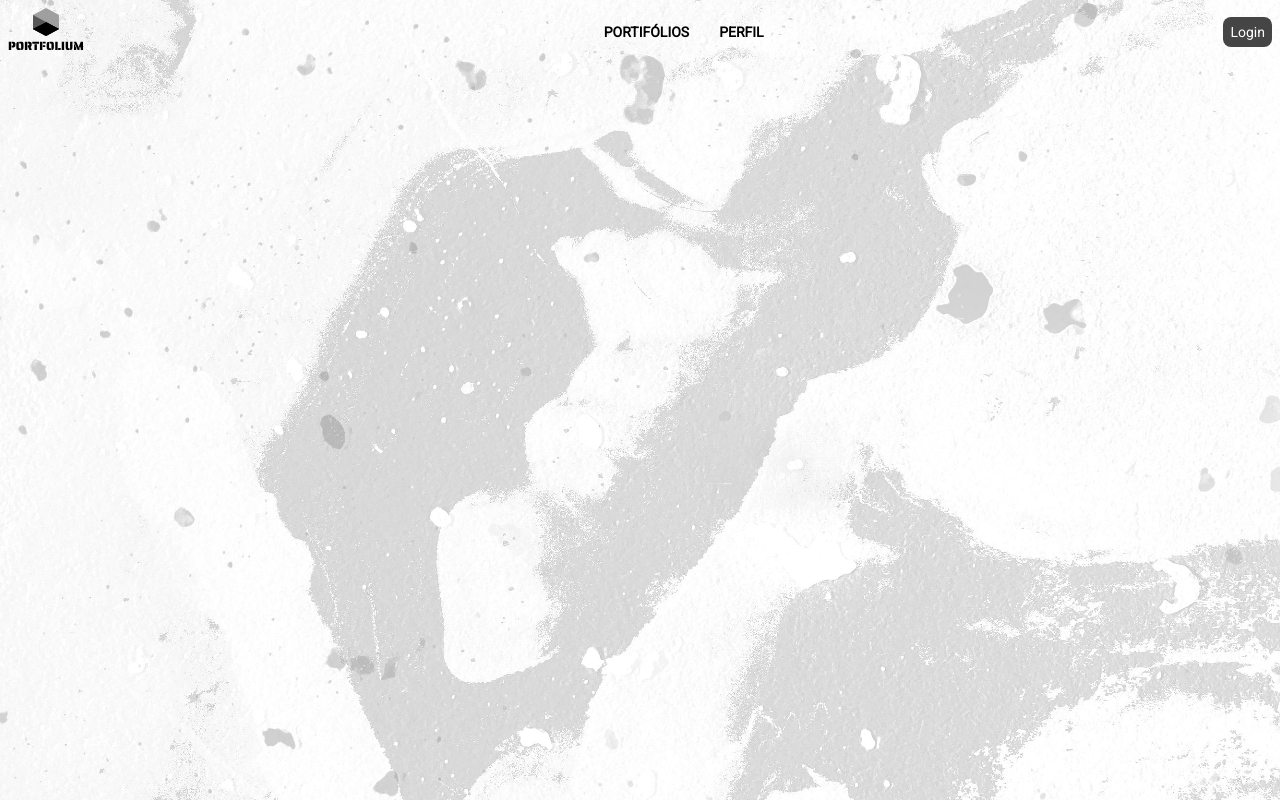
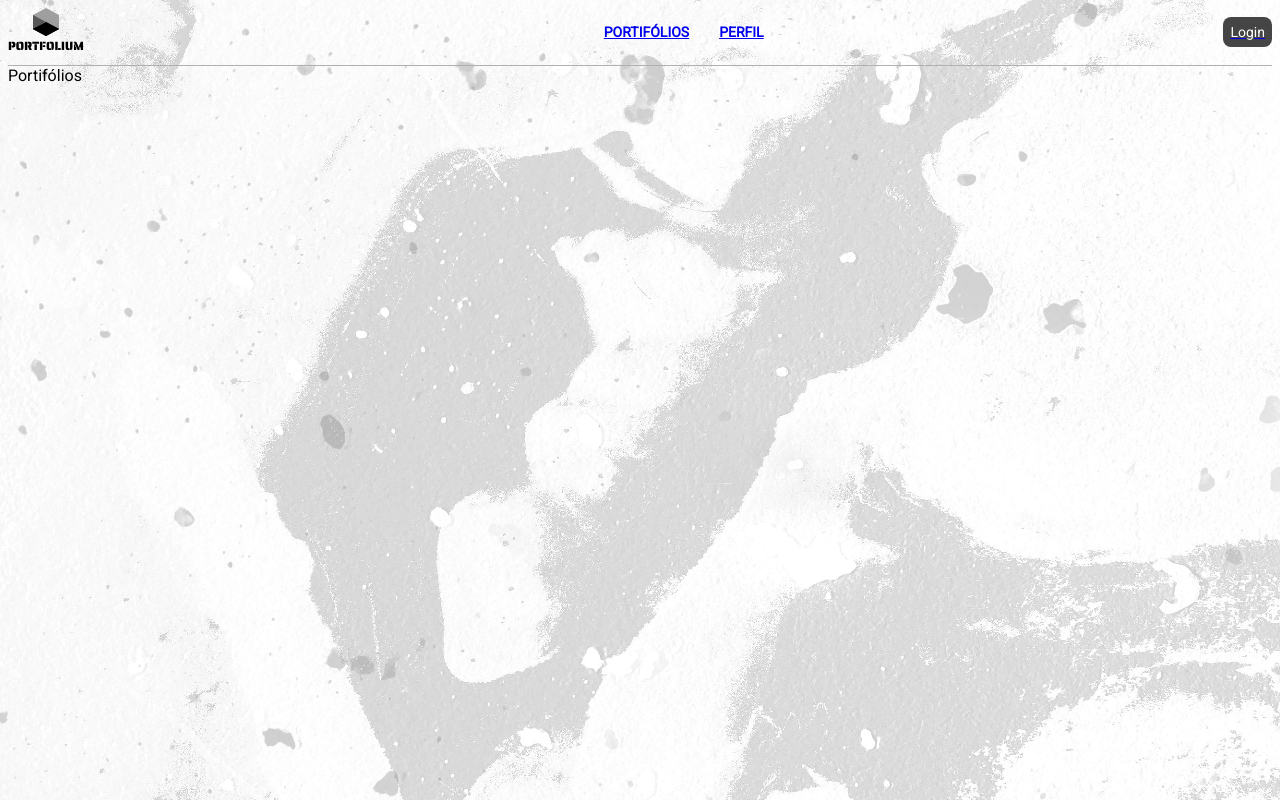
Before and after one commit to gphelipe1/portfolium_frontend, a React (Create React App) app in the folder frontend/: page / in a window 1280 px wide. Built offline with nearby package versions, Linux system fonts and the light colour scheme.

Commit message:
feature: add routing

```diff
--- a/frontend/src/App.js
+++ b/frontend/src/App.js
@@ -1,22 +1,43 @@
 import React from "react";
+import { BrowserRouter as Router, Link } from "react-router-dom";
+
+import Routes from "./routes";
 
 import Logo from "./assets/logo";
 import Button from "./components/Button";
+import Divider from "./components/Divider";
+
 import { Container, Header, Wrapper, Option, LogoWrapper } from "./styles";
 
 const App = () => {
-  return (
-    <Container>
-      <Header>
+  const renderHeader = () => (
+    <Header>
+      <Link to="/">
         <LogoWrapper>
           <Logo />
         </LogoWrapper>
-        <Wrapper>
+      </Link>
+      <Wrapper>
+        <Link to="/">
           <Option>PORTIFÓLIOS</Option>
+        </Link>
+        <Link to="/profile">
           <Option>PERFIL</Option>
-        </Wrapper>
+        </Link>
+      </Wrapper>
+      <Link to="/login">
         <Button>Login</Button>
-      </Header>
+      </Link>
+    </Header>
+  );
+
+  return (
+    <Container>
+      <Router>
+        {renderHeader()}
+        <Divider />
+        <Routes />
+      </Router>
     </Container>
   );
 };
--- a/frontend/src/index.js
+++ b/frontend/src/index.js
@@ -3,9 +3,4 @@ import ReactDOM from "react-dom";
 
 import App from "./App";
 
-ReactDOM.render(
-  <React.StrictMode>
-    <App />
-  </React.StrictMode>,
-  document.getElementById("root")
-);
+ReactDOM.render(<App />, document.getElementById("root"));
--- /dev/null
+++ b/frontend/src/pages/Login/index.js
@@ -0,0 +1,7 @@
+import React from "react";
+
+const Login = () => {
+  return <div>Login</div>;
+};
+
+export default Login;
--- /dev/null
+++ b/frontend/src/pages/Portifolios/index.js
@@ -0,0 +1,7 @@
+import React from "react";
+
+const Portifolio = () => {
+  return <div>Portifólios</div>;
+};
+
+export default Portifolio;
--- /dev/null
+++ b/frontend/src/pages/Profile/index.js
@@ -0,0 +1,7 @@
+import React from "react";
+
+const Profile = () => {
+  return <div>Perfil</div>;
+};
+
+export default Profile;
--- a/frontend/src/routes.js
+++ b/frontend/src/routes.js
@@ -1,19 +1,18 @@
-import React from 'react'
-import {Route, Switch, HashRouter} from 'react-router-dom';
-import Register from './pages/Register/register.js';
-import Login from './pages/Logon/login.js';
-import Home from './pages/Home/home.js';
+import React from "react";
+import { Route, Switch } from "react-router-dom";
 
-function Rotas(){
-    return(
-        <HashRouter>
-            <Switch>
-                <Route path="/" exact component={Home} />
-                <Route path="/login" component={Login}/>
-                <Route path="/register" component={Register}/>
-            </Switch>
-        </HashRouter>
-    );
-}
+import Login from "./pages/Login";
+import Portifolio from "./pages/Portifolios";
+import Profile from "./pages/Profile";
+
+const Rotas = () => {
+  return (
+    <Switch>
+      <Route path="/" component={Portifolio} exact />
+      <Route path="/login" component={Login} exact />
+      <Route path="/profile" component={Profile} exact />
+    </Switch>
+  );
+};
 
 export default Rotas;
--- a/frontend/src/styles.js
+++ b/frontend/src/styles.js
@@ -22,6 +22,7 @@ export const Header = styled.div`
   width: 100%;
   align-items: center;
   justify-content: space-between;
+  margin-bottom: 10px;
 `;
 
 export const Wrapper = styled.div`
```
